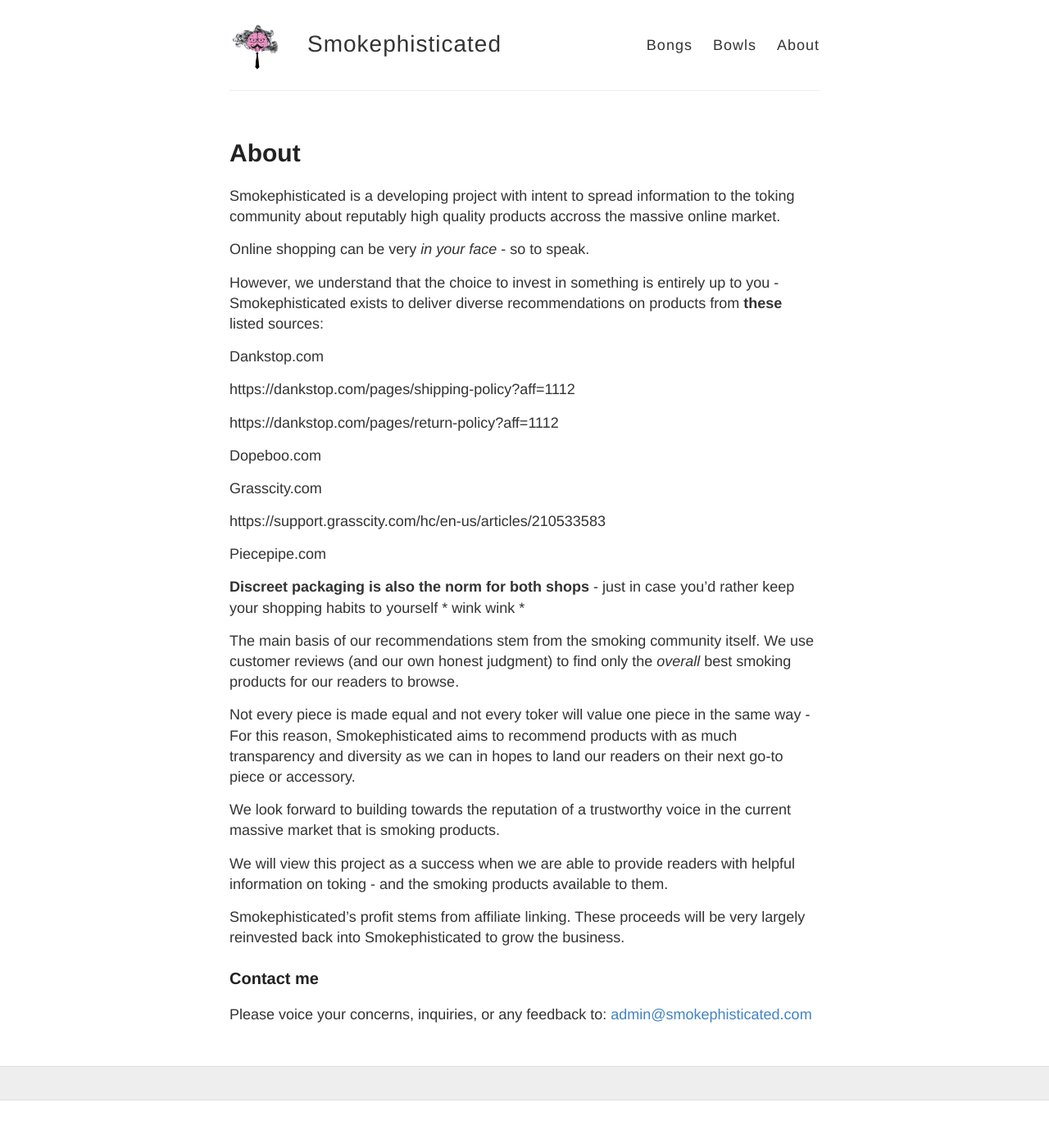
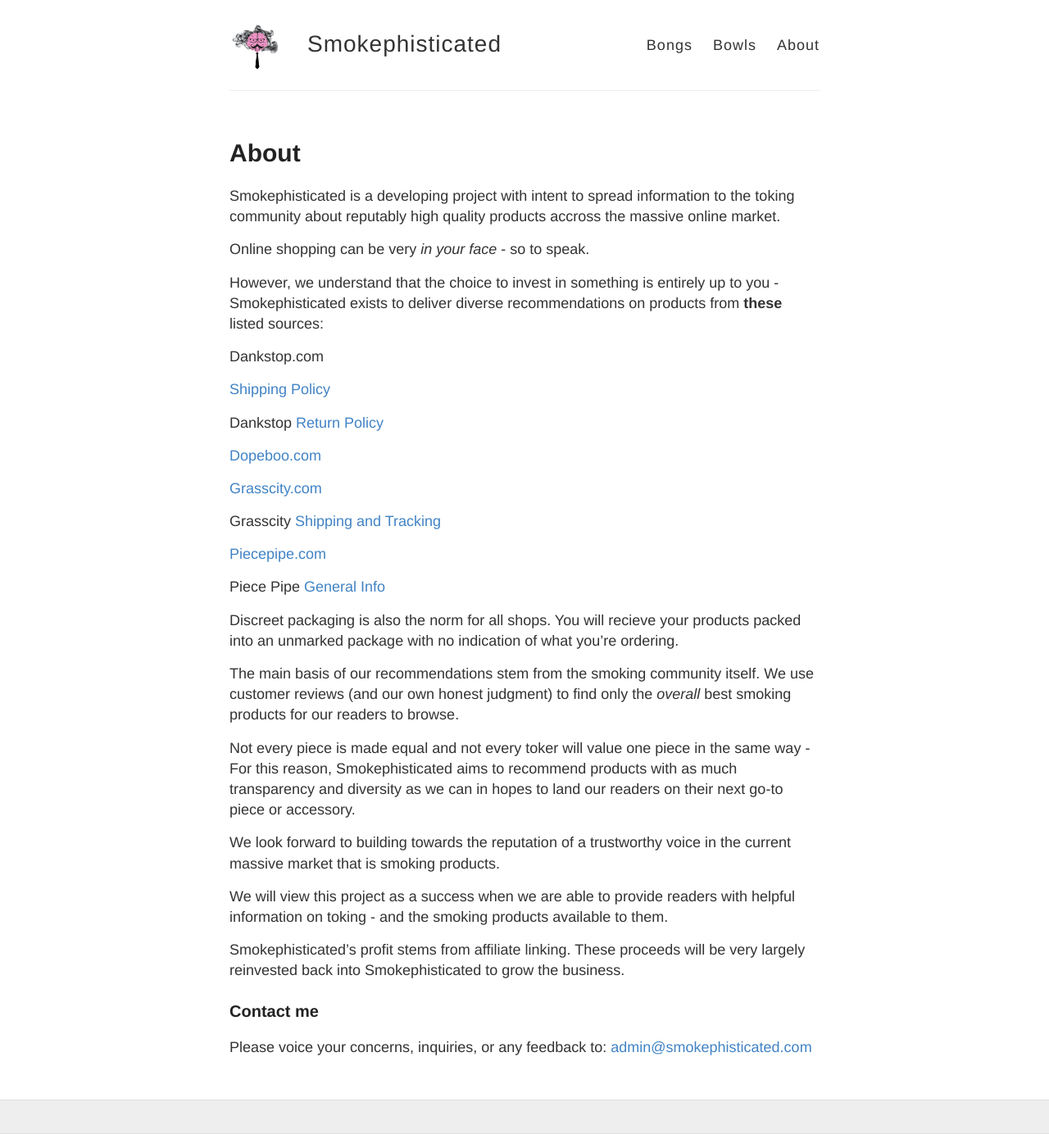
Before and after one commit to smokephisticated/smokephisticated, a Jekyll site: the page built from about.md, in a window 1280 px wide. Shown: the whole page at 82% size. Built offline with Jekyll 4.4.1, drawn with Linux system fonts in a browser that asks for light colours; before the commit the page ends 1343 px from its top, so only the background shows below that.

```diff
--- a/about.md
+++ b/about.md
@@ -12,20 +12,21 @@ However, we understand that the choice to invest in something is entirely up to
 
 Dankstop.com
 
-https://dankstop.com/pages/shipping-policy?aff=1112
+[Shipping Policy](https://dankstop.com/pages/shipping-policy?aff=1112){:_blank}
 
-https://dankstop.com/pages/return-policy?aff=1112
+Dankstop [Return Policy](https://dankstop.com/pages/return-policy?aff=1112")
 
-Dopeboo.com
+[Dopeboo.com](Dopeboo.com)
 
-Grasscity.com
+[Grasscity.com](Grasscity.com)
 
-https://support.grasscity.com/hc/en-us/articles/210533583
+Grasscity [Shipping and Tracking](https://support.grasscity.com/hc/en-us/sections/203027426-Shipping-Tracking)
 
-Piecepipe.com
+[Piecepipe.com](piecepipe.com)
 
-**Discreet packaging is also the norm for both shops** - just in case you'd rather keep your shopping habits to yourself * wink wink *
+Piece Pipe [General Info](https://www.originalpiecepipe.com/pages/shipping)
 
+Discreet packaging is also the norm for all shops. You will recieve your products packed into an unmarked package with no indication of what you're ordering.
 
 The main basis of our recommendations stem from the smoking community itself. We use customer reviews (and our own honest judgment) to find only the *overall* best smoking products for our readers to browse.
 
--- a/index.html
+++ b/index.html
@@ -1,5 +1,5 @@
 ---
-layout: default
+layout: page
 ---
 
 <div class="posts">
```
